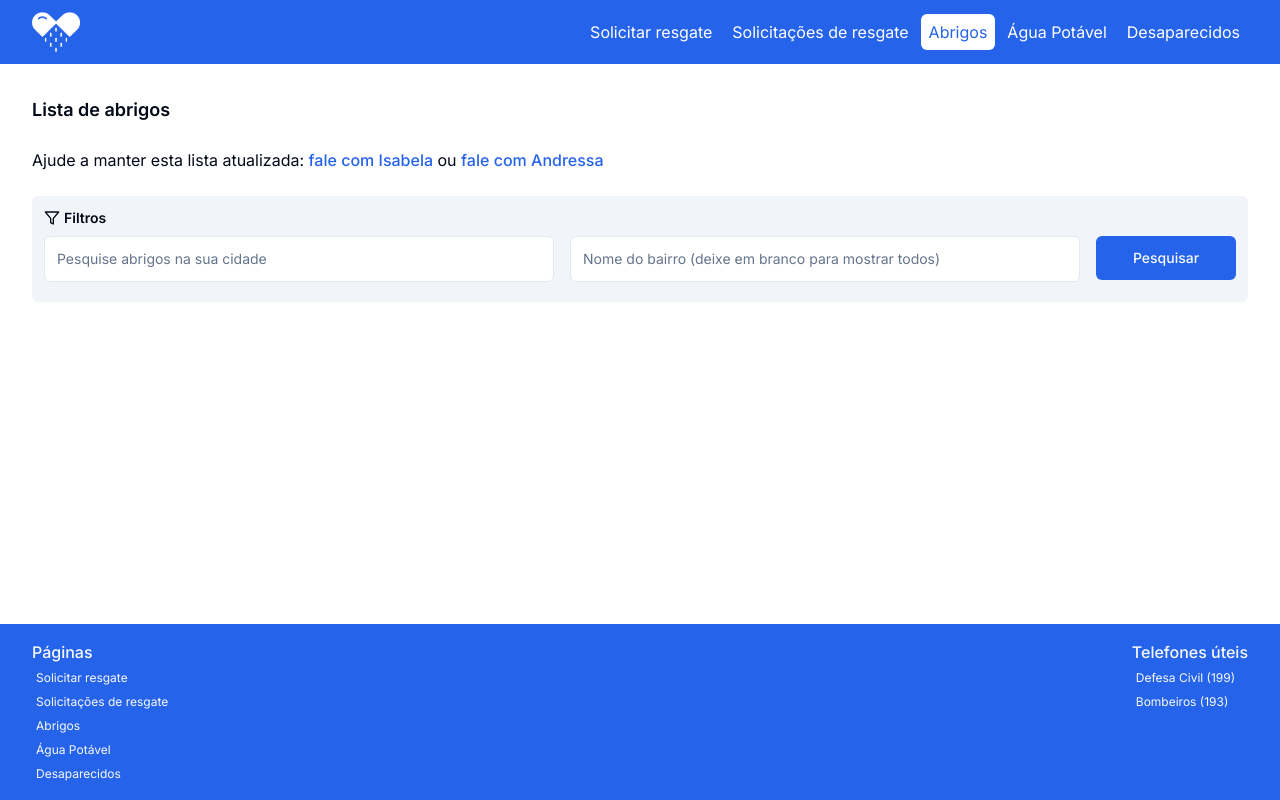
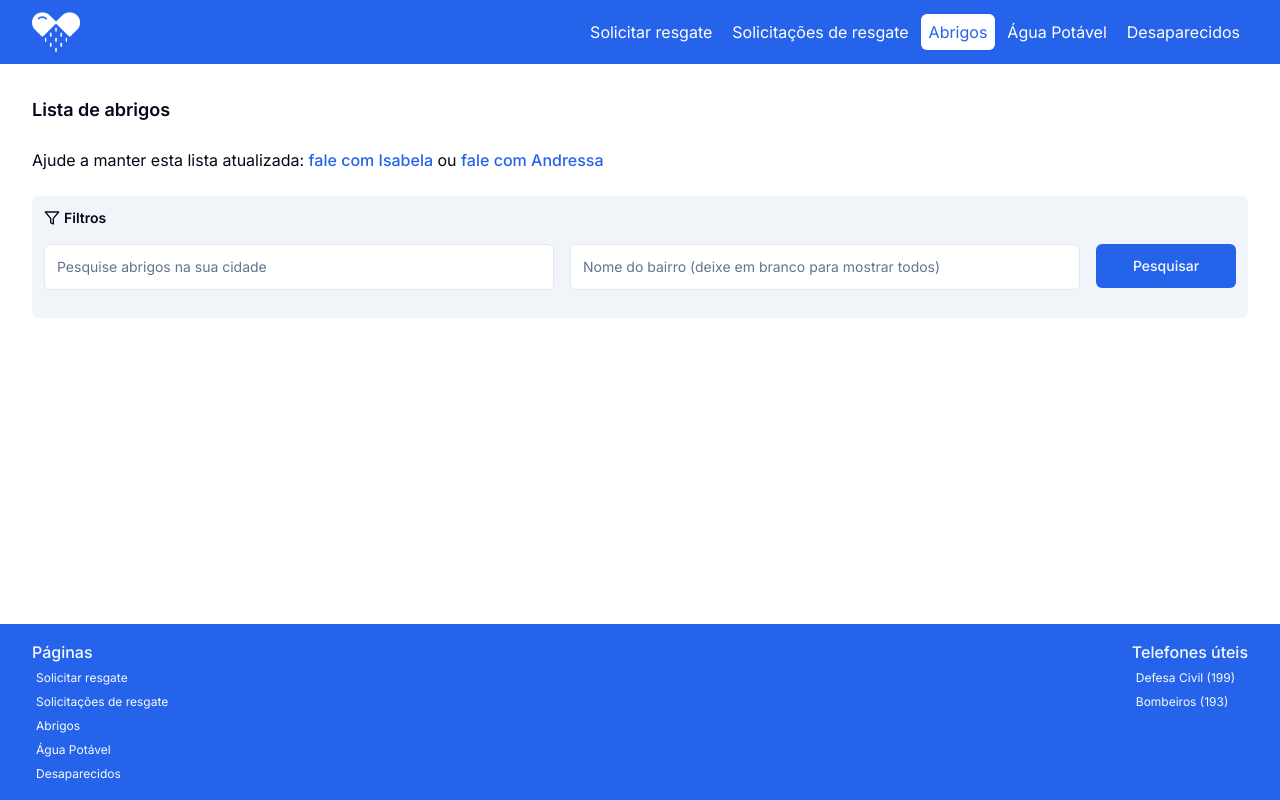
Before and after one commit to JoiaribeAlves/rescue, a Next.js app: page /abrigos in a window 1280 px wide. Built offline with nearby package versions, Linux system fonts and the light colour scheme.

Commit message:
fix: change 'gap-2' to 'gap-4' in root div

```diff
--- a/src/app/abrigos/components/SheltersList.tsx
+++ b/src/app/abrigos/components/SheltersList.tsx
@@ -51,7 +51,7 @@ export function SheltersList() {
 	};
 
 	return (
-		<div className="flex flex-col gap-2 bg-muted p-3 rounded-md">
+		<div className="flex flex-col gap-4 bg-muted p-3 rounded-md">
 			<div className="flex items-center gap-1">
 				<FilterIcon size={16} />
 
```
